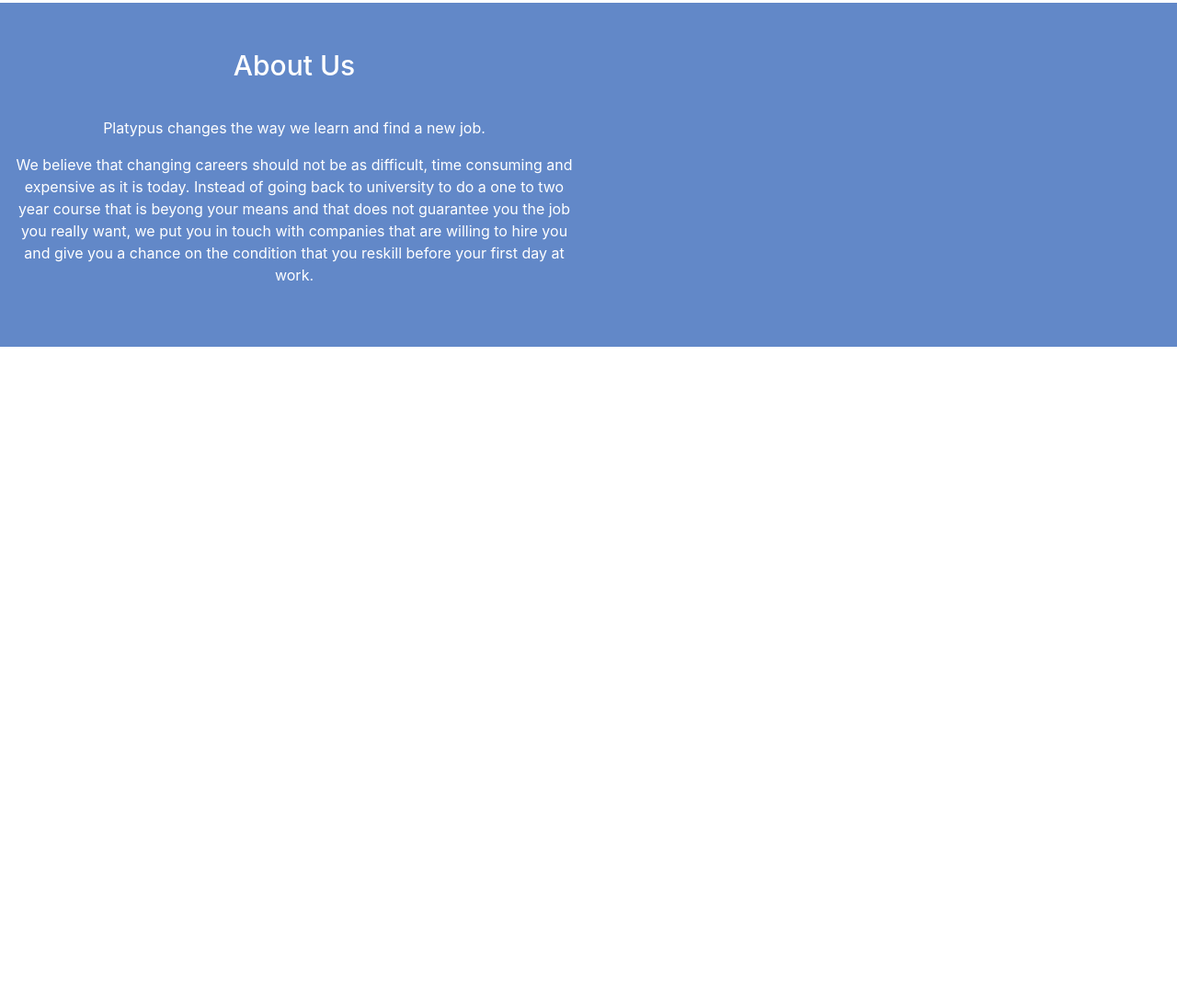
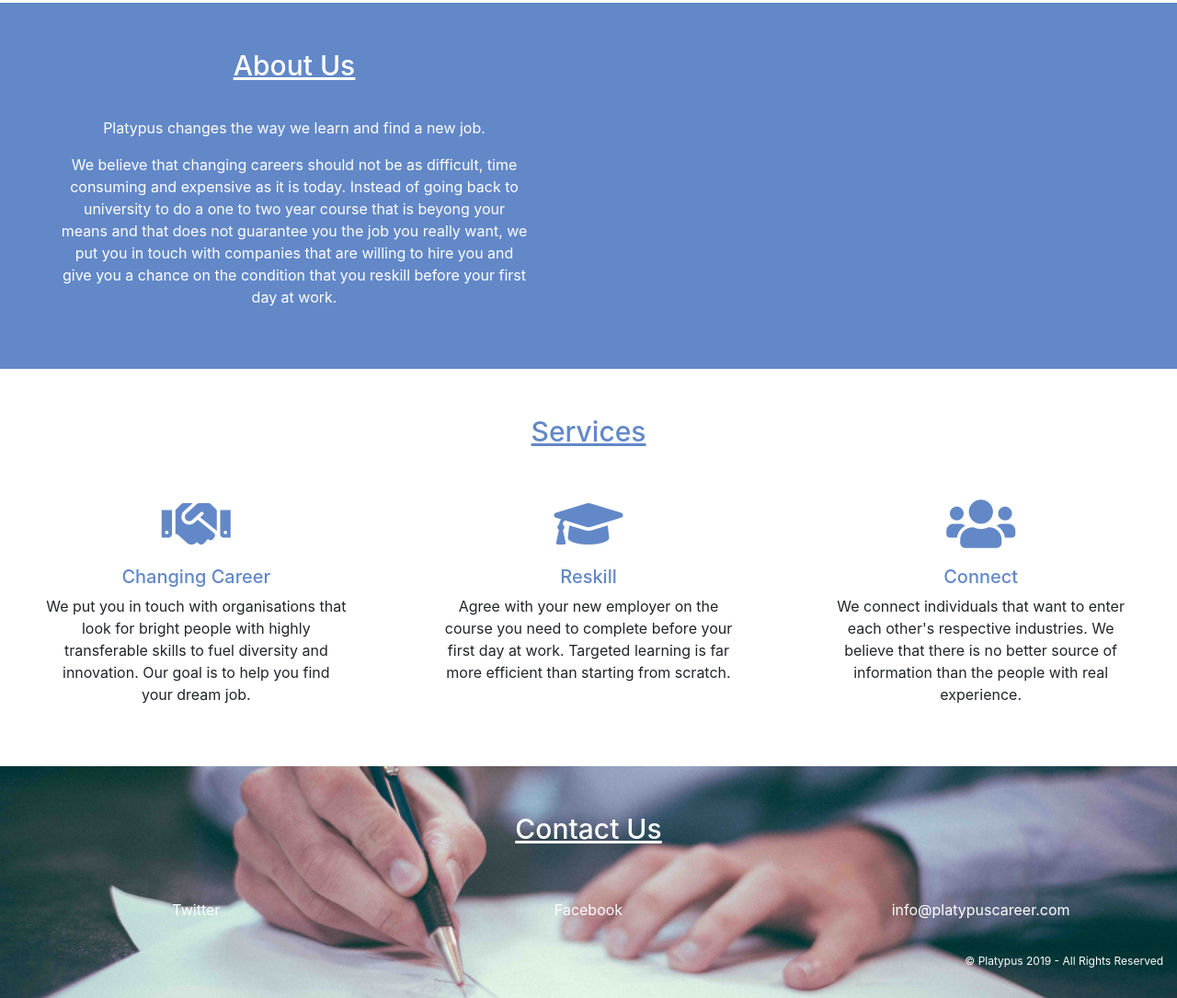
Before and after one commit to FloraStekelorom/Platypus-career, a plain HTML site: page index.html in a window 1280 px wide. Shown: the part 741-1826 px from the top of the page at 92% size. Before the commit the page ends 1118 px from the top, so only its background shows below. Drawn offline with nearby package versions, Linux system fonts and the light colour scheme.

Commit message:
Finished the first page of the website. Only the vido is missing.

```diff
--- a/index.css
+++ b/index.css
@@ -68,6 +68,7 @@
   font-size: 30px;
   text-align: center;
   padding-bottom: 30px;
+  text-decoration: underline;
 }
 
 .aboutText,
@@ -78,6 +79,76 @@
 .aboutText2 {
   padding-bottom: 50px;
 }
+
+.aboutBox {
+  padding-left: 50px;
+  padding-right: 50px;
+}
+
+/* Services */
+
+.serviceTitle {
+  color: rgba(98, 136, 200, 1);
+  font-size: 30px;
+  text-align: center;
+  padding-top: 50px;
+  padding-bottom: 30px;
+  text-decoration: underline;
+}
+
+.serviceSubTitle {
+  color: rgba(98, 136, 200, 1);
+  font-size: 20px;
+  text-align: center;
+}
+
+.serviceText {
+  text-align: center;
+}
+
+.serviceBox {
+  padding-bottom: 50px;
+  padding-left: 50px;
+  padding-right: 50px;
+}
+
+.boxEmoticon {
+  text-align: center;
+  font-size: 60px;
+  color: rgba(98, 136, 200, 1);
+}
+
+/* Contact */
+#contact {
+  background-image: url('./images/contact-us.jpg');
+  background-position: center;
+  background-size: cover;
+}
+
+.contactTitle {
+  color: white;
+  font-size: 30px;
+  text-align: center;
+  padding-top: 50px;
+  padding-bottom: 50px;
+  text-decoration: underline;
+}
+
+.contaxtBox {
+  text-align: center;
+  padding-bottom: 30px;
+}
+
+.footerRow {
+  padding-bottom: 30px;
+  width: 100%;
+  text-align: right;
+}
+
+.footerText {
+  font-size: 12px;
+}
+
 
 /* Media Queries */
 
@@ -100,11 +171,28 @@
     padding-bottom: 15px;
   }
   .aboutText,
+  .contactText,
+  .serviceText,
   .aboutText2 {
     font-size: 12px;
   }
   .aboutText2 {
-    padding-bottom: 30px;
+    padding-bottom: 15px;
+  }
+  .contactTitle,
+  .serviceTitle {
+    font-size: 17px;
+    padding-top: 30px;
+    padding-bottom: 15px;
+  }
+  .serviceSubTitle {
+    font-size: 14px;
+  }
+  .serviceBox {
+    padding-bottom: 0;
+  }
+  .boxEmoticon {
+    font-size: 30px;
   }
 }
 
@@ -127,11 +215,28 @@
     padding-bottom: 20px;
   }
   .aboutText,
+  .contactText,
+  .serviceText,
   .aboutText2 {
     font-size: 15px;
   }
   .aboutText2 {
     padding-bottom: 40px;
+  }
+  .contactTitle,
+  .serviceTitle {
+    font-size: 23px;
+    padding-top: 40px;
+    padding-bottom: 20px;
+  }
+  .serviceSubTitle {
+    font-size: 17px;
+  }
+  .serviceBox {
+    padding-bottom: 10px;
+  }
+  .boxEmoticon {
+    font-size: 45px;
   }
 }
 
--- a/index.html
+++ b/index.html
@@ -68,7 +68,7 @@
     <div class="container" id="about">
       <div class="row">
         <div class="col-xs-12 col-md-6">
-          <div>
+          <div class="aboutBox">
             <h1 class="text-white" id="aboutTitle">About Us</h1>
             <p class="text-white aboutText">Platypus changes the way we learn and find a new job.</p>
             <p class="text-white aboutText2">We believe that changing careers should not be as difficult, time consuming and expensive as it is today. Instead of going back to university to do a one to two year course that is beyong your means and that does not guarantee you the job you really want, we put you in touch with companies that are willing to hire you and give you a chance on the condition that you reskill before your first day at work.</p>
@@ -78,13 +78,68 @@
           <div>
             <h1></h1>
           </div>
+        </div>
+      </div>
+    </div>
+    <!-- Services -->
+    <div class="container" id="services">
+      <div class="row">
+        <div class="col-xs-12 mx-auto">
+          <h1 class="serviceTitle">Services</h1>
+        </div>
+      </div>
+      <div class="row">
+        <div class="col-xs-12 col-md-4 serviceBox">
+          <div class="boxEmoticon">
+            <span><i class="fas fa-handshake"></i></span>
+          </div>
+          <h2 class="serviceSubTitle">Changing Career</h2>
+          <p class="serviceText">We put you in touch with organisations that look for bright people with highly transferable skills to fuel diversity and innovation. Our goal is to help you find your dream job.</p>
+        </div>
+        <div class="col-xs-12 col-md-4 serviceBox">
+          <div class="boxEmoticon">
+            <span><i class="fas fa-graduation-cap"></i></span>
+          </div>
+          <h2 class="serviceSubTitle">Reskill</h2>
+          <p class="serviceText">Agree with your new employer on the course you need to complete before your first day at work. Targeted learning is far more efficient than starting from scratch.</p>
+        </div>
+        <div class="col-xs-12 col-md-4 serviceBox">
+          <div class="boxEmoticon">
+            <span><i class="fas fa-users"></i></span>
+          </div>
+          <h2 class="serviceSubTitle">Connect</h2>
+          <p class="serviceText">We connect individuals that want to enter each other's respective industries. We believe that there is no better source of information than the people with real experience.</p>
+        </div>
+      </div>
+    </div>
+  </body>
+  <!-- Contact Us -->
+  <footer>
+    <div class="container" id="contact">
+      <div class="row">
+        <div class="col-xs-12 mx-auto">
+          <h1 class="contactTitle">Contact Us</h1>
+        </div>
+      </div>
+      <div class="row">
+        <div class="col-4 contaxtBox">
+          <a href="https://twitter.com/platypuscareer" class="text-white contactText">Twitter</a>
 
         </div>
-
+        <div class="col-4 contaxtBox">
+          <a href="https://www.facebook.com/Platypuscareer/" class="text-white contactText">Facebook</a>
+        </div>
+        <div class="col-4 contaxtBox">
+          <span class="text-white contactText">info@platypuscareer.com</span>
+        </div>
       </div>
-
+      <div class="row" id="footer">
+        <div class="col-12 text-white mr-0">
+          <div class="footerRow">
+            <span class="footerText">&copy; Platypus 2019 - All Rights Reserved</span>
+          </div>
+        </div>
+      </div>
     </div>
-
-
-  </body>
+  </footer>
 </html>
```
Also changed, not shown: images/contact-us.jpg (added), 1 other file.
